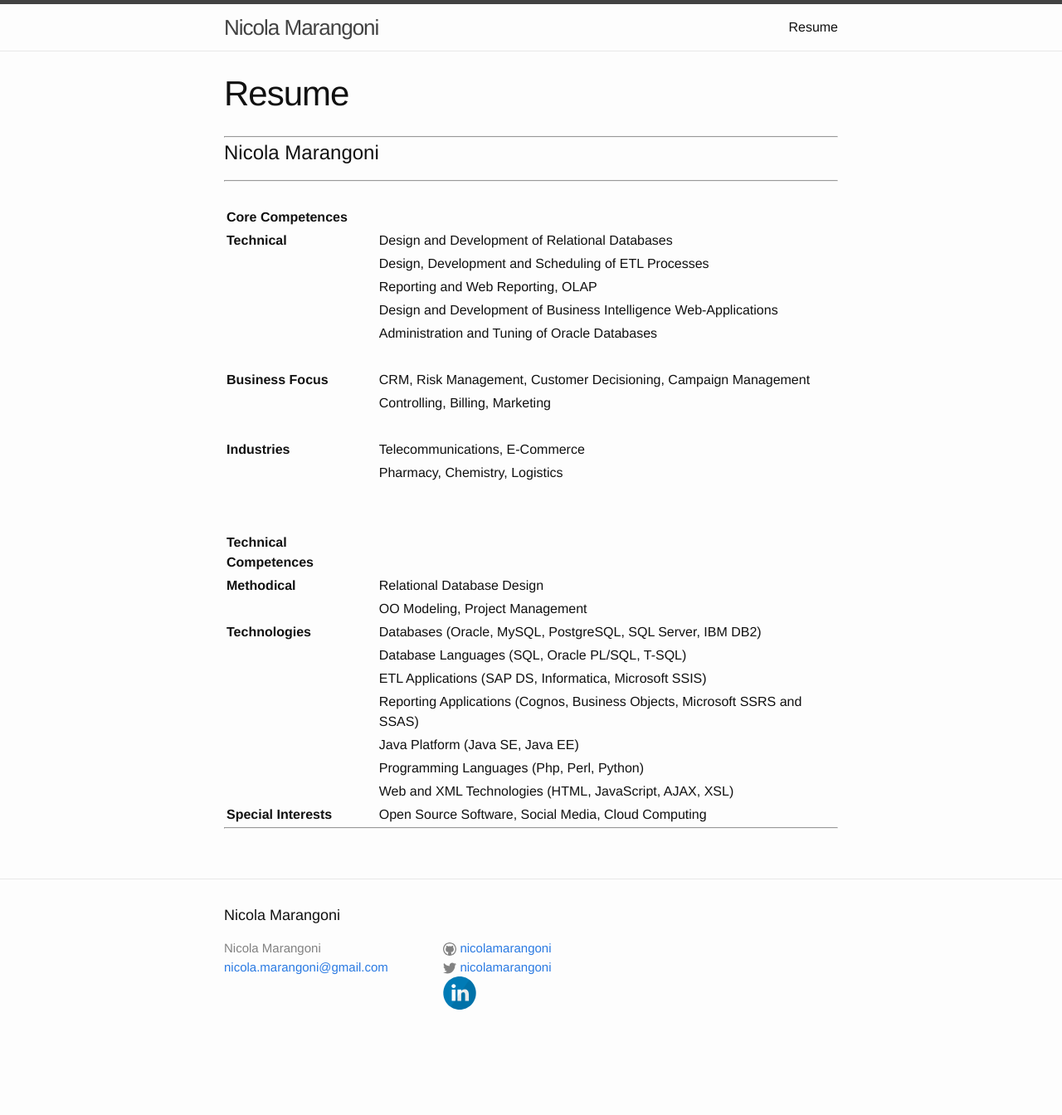
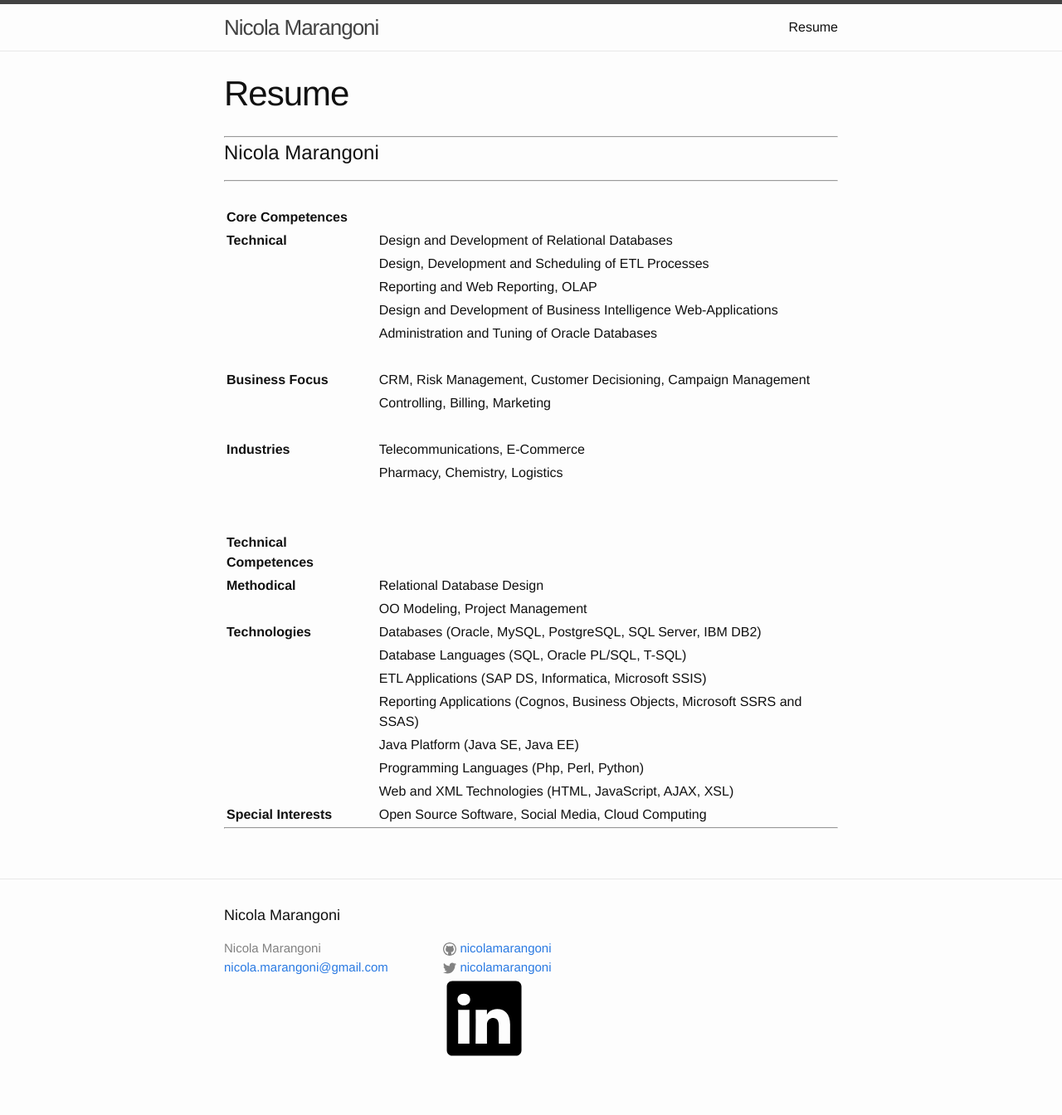
Before and after one commit to nicolamarangoni/nicolamarangoni.github.io, a Jekyll site: the page built from resume.md, in a window 1280 px wide. Shown: the whole page at 83% size. Built offline with Jekyll 4.4.1, drawn with Linux system fonts in a browser that asks for light colours; before the commit the page ends 1284 px from its top, so only the background shows below that.

Commit message:
new icons
icon for linkedin

```diff
--- a/_includes/footer.html
+++ b/_includes/footer.html
@@ -26,13 +26,7 @@
           {% if site.twitter_username %}
           <li>
             <a href="https://twitter.com/{{ site.twitter_username }}">
-              <span class="icon  icon--twitter">
-                <svg viewBox="0 0 16 16">
-                  <path fill="#828282" d="M15.969,3.058c-0.586,0.26-1.217,0.436-1.878,0.515c0.675-0.405,1.194-1.045,1.438-1.809
-                  c-0.632,0.375-1.332,0.647-2.076,0.793c-0.596-0.636-1.446-1.033-2.387-1.033c-1.806,0-3.27,1.464-3.27,3.27 c0,0.256,0.029,0.506,0.085,0.745C5.163,5.404,2.753,4.102,1.14,2.124C0.859,2.607,0.698,3.168,0.698,3.767 c0,1.134,0.577,2.135,1.455,2.722C1.616,6.472,1.112,6.325,0.671,6.08c0,0.014,0,0.027,0,0.041c0,1.584,1.127,2.906,2.623,3.206 C3.02,9.402,2.731,9.442,2.433,9.442c-0.211,0-0.416-0.021-0.615-0.059c0.416,1.299,1.624,2.245,3.055,2.271 c-1.119,0.877-2.529,1.4-4.061,1.4c-0.264,0-0.524-0.015-0.78-0.046c1.447,0.928,3.166,1.469,5.013,1.469 c6.015,0,9.304-4.983,9.304-9.304c0-0.142-0.003-0.283-0.009-0.423C14.976,4.29,15.531,3.714,15.969,3.058z"/>
-                </svg>
-              </span>
-
+              <span class="icon  icon--twitter">{% include icons/social19.svg %}</span>
               <span class="username">{{ site.twitter_username }}</span>
             </a>
           </li>
@@ -41,15 +35,7 @@
           {% if site.linkedin_profile %}
           <li>
             <a href="https://www.linkedin.com/pub/{{ site.linkedin_profile }}">
-              <span>
-                <svg width="40px" height="40px" viewBox="0 0 60 60" version="1.1" xmlns="http://www.w3.org/2000/svg" xmlns:xlink="http://www.w3.org/1999/xlink" xmlns:sketch="http://www.bohemiancoding.com/sketch/ns">
-    <path d="M0.449161376,30 C0.449161376,13.4314567 13.6795217,0 30,0 C46.3204783,0 59.5508386,13.4314567 59.5508386,30 C59.5508386,46.5685433 46.3204783,60 30,60 C13.6795217,60 0.449161376,46.5685433 0.449161376,30 Z M0.449161376,30" fill="#007BB6" sketch:type="MSShapeGroup"></path>
-    <path d="M22.4680392,23.7098144 L15.7808366,23.7098144 L15.7808366,44.1369537 L22.4680392,44.1369537 L22.4680392,23.7098144 Z M22.4680392,23.7098144" id="Path" fill="#FFFFFF" sketch:type="MSShapeGroup"></path>
-    <path d="M22.9084753,17.3908761 C22.8650727,15.3880081 21.4562917,13.862504 19.1686418,13.862504 C16.8809918,13.862504 15.3854057,15.3880081 15.3854057,17.3908761 C15.3854057,19.3522579 16.836788,20.9216886 19.0818366,20.9216886 L19.1245714,20.9216886 C21.4562917,20.9216886 22.9084753,19.3522579 22.9084753,17.3908761 Z M22.9084753,17.3908761" id="Path" fill="#FFFFFF" sketch:type="MSShapeGroup"></path>
-    <path d="M46.5846502,32.4246563 C46.5846502,26.1503226 43.2856534,23.2301456 38.8851658,23.2301456 C35.3347011,23.2301456 33.7450983,25.2128128 32.8575489,26.6036896 L32.8575489,23.7103567 L26.1695449,23.7103567 C26.2576856,25.6271338 26.1695449,44.137496 26.1695449,44.137496 L32.8575489,44.137496 L32.8575489,32.7292961 C32.8575489,32.1187963 32.9009514,31.5097877 33.0777669,31.0726898 C33.5610713,29.8530458 34.6614937,28.5902885 36.5089747,28.5902885 C38.9297703,28.5902885 39.8974476,30.4634101 39.8974476,33.2084226 L39.8974476,44.1369537 L46.5843832,44.1369537 L46.5846502,32.4246563 Z M46.5846502,32.4246563" id="Path" fill="#FFFFFF" sketch:type="MSShapeGroup"></path>
-    <path d="M59.5508386,30 C59.5508386,46.5685433 46.3204783,60 30,60 C23.9471212,60 18.3192858,58.1525134 13.6339051,54.9827754 L47.4941264,5.81941103 C54.8060245,11.2806503 59.5508386,20.0777973 59.5508386,30 Z M59.5508386,30" id="reflec" fill-opacity="0.08" fill="#000000" sketch:type="MSShapeGroup"></path>
-</svg>
-              </span>
+              <span>{% include icons/linkedin12.svg %}</span>
             </a>
           </li>
           {% endif %}
```
